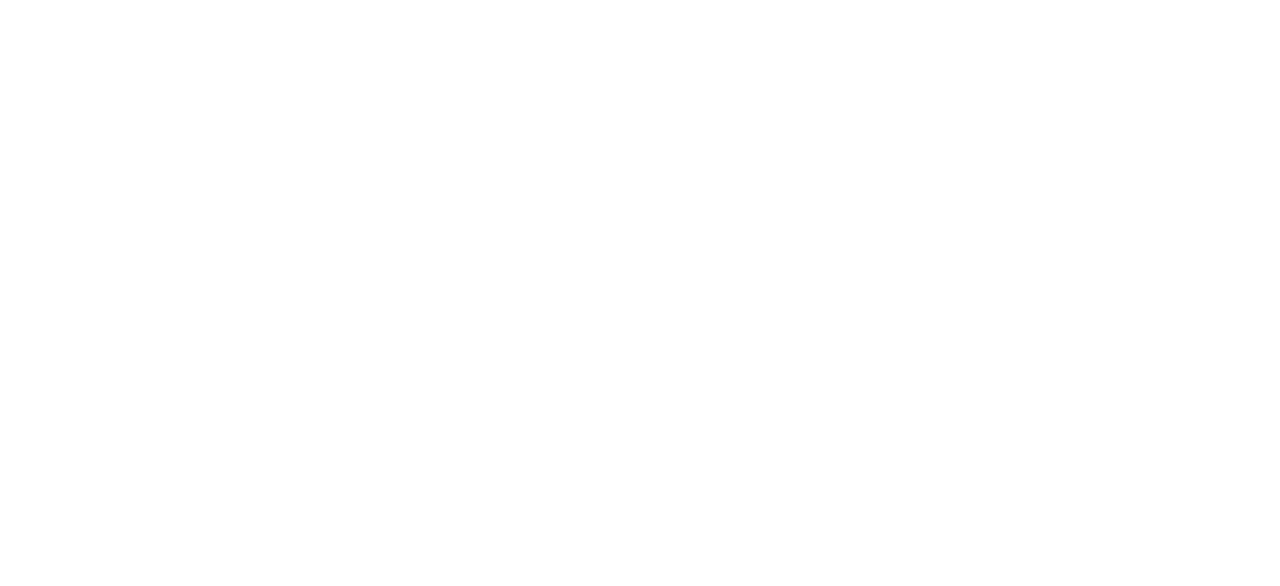
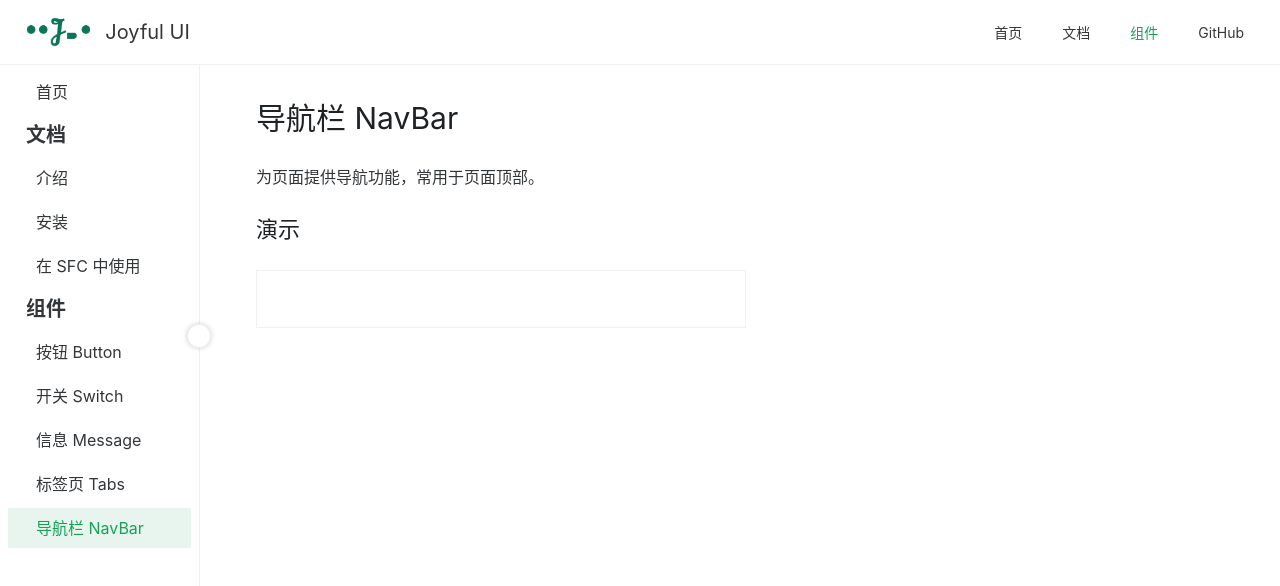
Before and after one commit to 12callie/joyful-ui, a Vue app: page /joyful/components/navBar in a window 1280 px wide. Before the commit this address had no page. Shown: the top 586 px of the page. Built offline with nearby package versions, Linux system fonts and the light colour scheme.

Commit message:
新增 NavBar路由

```diff
--- a/src/components/MenuContent.vue
+++ b/src/components/MenuContent.vue
@@ -28,6 +28,9 @@
     </li>
     <li>
       <router-link to="/joyful/components/tabs">标签页 Tabs</router-link>
+    </li>
+    <li>
+      <router-link to="/joyful/components/navBar">导航栏 NavBar</router-link>
     </li>
   </ol>
 </template>
--- /dev/null
+++ b/src/components/NavBar1.demo.vue
@@ -0,0 +1,8 @@
+<demo>基础用法</demo>
+<template>
+
+</template>
+
+<script lang="ts" setup>
+import NavBar from '../lib/NavBar.vue'
+</script>
--- /dev/null
+++ b/src/lib/NavBar.vue
@@ -0,0 +1,8 @@
+<script lang="ts" setup>
+</script>
+
+<template>
+
+</template>
+
+<style lang="scss"></style>
--- a/src/router.ts
+++ b/src/router.ts
@@ -8,6 +8,7 @@
 import SwitchDemo from './views/SwitchDemo.vue'
 import MessageDemo from './views/MessageDemo.vue'
 import TabsDemo from './views/TabsDemo.vue'
+import NavBarDemo from './views/NavBarDemo.vue'
 
 export const router = createRouter({
   history: createWebHistory(),
@@ -35,6 +36,7 @@
             { path: 'switch', component: SwitchDemo },
             { path: 'message', component: MessageDemo },
             { path: 'tabs', component: TabsDemo },
+            { path: 'navBar', component: NavBarDemo },
           ],
         },
       ],
--- /dev/null
+++ b/src/views/NavBarDemo.vue
@@ -0,0 +1,17 @@
+<script lang="ts" setup>
+import Demo from '../components/Demo.vue'
+import NavBar1Demo from '../components/NavBar1.demo.vue'
+
+</script>
+
+<template>
+  <div class="button-demos">
+    <h1 class="component-demos-h1">导航栏 NavBar</h1>
+    <p>为页面提供导航功能，常用于页面顶部。</p>
+    <h2 class="component-demos-h2">演示</h2>
+    <div class="component-demos">
+      <Demo :component="NavBar1Demo" />
+
+    </div>
+  </div>
+</template>
```
